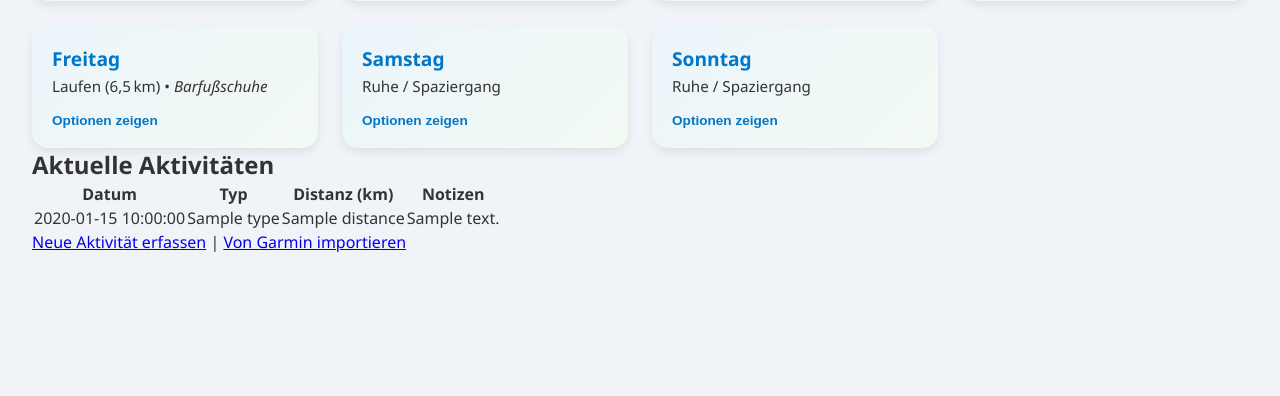
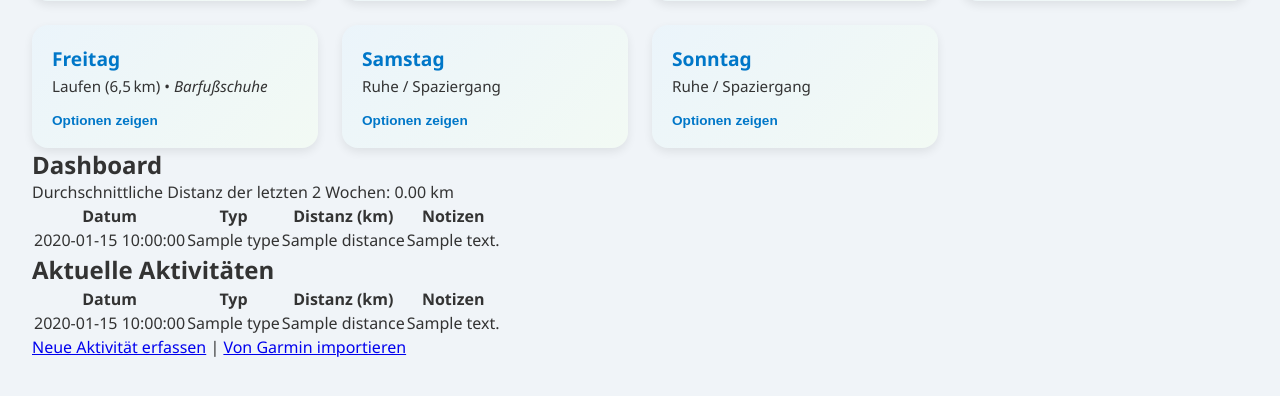
Before and after one commit to Flansi/sporttracker, a Flask app: template templates/index.html in a window 1280 px wide. Shown: the part 249-645 px from the top of the page. Run offline with Flask 3, Linux system fonts and the light colour scheme; the template is opened without the code that fills it: most values are stand-ins (such as "Sample title", 1, 10 or a date in 2020).

Commit message:
Add 2-week dashboard with average distance

```diff
--- a/app.py
+++ b/app.py
@@ -28,6 +28,34 @@ def get_activities():
             dict(date=row[0], type=row[1], distance=row[2], notes=row[3])
             for row in cur.fetchall()
         ]
+
+
+def get_recent_activities(days: int = 14):
+    """Return activities within the last ``days`` days."""
+    with sqlite3.connect(DB_PATH) as conn:
+        cur = conn.execute(
+            """
+            SELECT date, type, distance, notes FROM activity
+            WHERE date >= date('now', ?)
+            ORDER BY date DESC
+            """,
+            (f'-{days} days',),
+        )
+        return [
+            dict(date=row[0], type=row[1], distance=row[2], notes=row[3])
+            for row in cur.fetchall()
+        ]
+
+
+def get_average_distance(days: int = 14) -> float:
+    """Return average distance of activities in the last ``days`` days."""
+    with sqlite3.connect(DB_PATH) as conn:
+        cur = conn.execute(
+            "SELECT AVG(distance) FROM activity WHERE date >= date('now', ?)",
+            (f'-{days} days',),
+        )
+        result = cur.fetchone()[0]
+        return result or 0.0
 
 
 def add_activity(date, type_, distance, notes):
@@ -66,7 +94,14 @@ def fetch_garmin_activities(username: str, password: str):
 @app.route("/")
 def index():
     activities = get_activities()
-    return render_template("index.html", activities=activities)
+    recent = get_recent_activities()
+    avg_distance = get_average_distance()
+    return render_template(
+        "index.html",
+        activities=activities,
+        recent_activities=recent,
+        avg_distance=avg_distance,
+    )
 
 
 @app.route("/add", methods=["GET", "POST"])
--- a/templates/index.html
+++ b/templates/index.html
@@ -110,6 +110,18 @@
     </div>
   </div>
 
+  <h2>Dashboard</h2>
+  <p>Durchschnittliche Distanz der letzten 2&nbsp;Wochen:
+     {{ "%.2f"|format(avg_distance) }}&nbsp;km</p>
+  <table class="history">
+    <tr><th>Datum</th><th>Typ</th><th>Distanz (km)</th><th>Notizen</th></tr>
+    {% for a in recent_activities %}
+    <tr>
+      <td>{{ a.date }}</td><td>{{ a.type }}</td><td>{{ a.distance }}</td><td>{{ a.notes }}</td>
+    </tr>
+    {% endfor %}
+  </table>
+
   <h2>Aktuelle Aktivitäten</h2>
   <table class="history">
     <tr><th>Datum</th><th>Typ</th><th>Distanz (km)</th><th>Notizen</th></tr>
```
